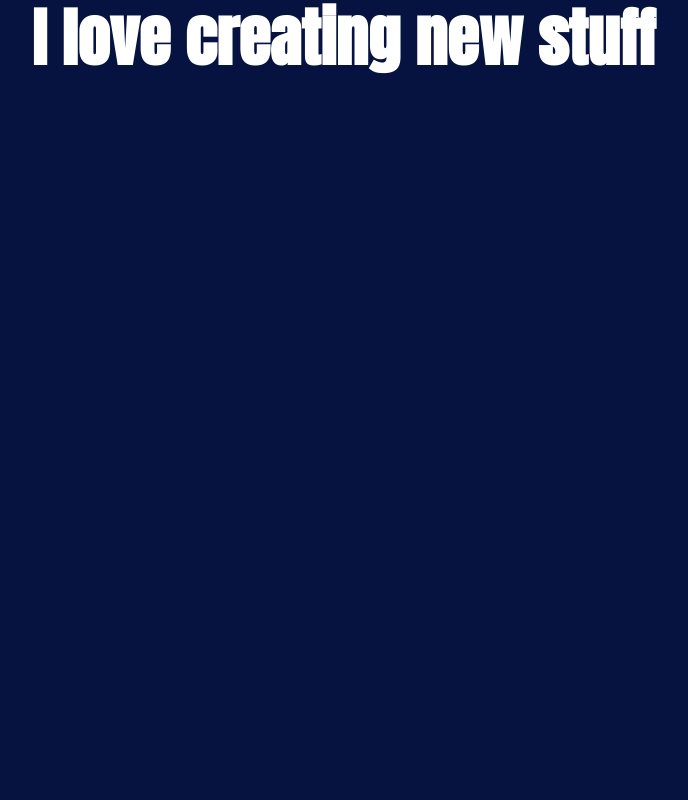
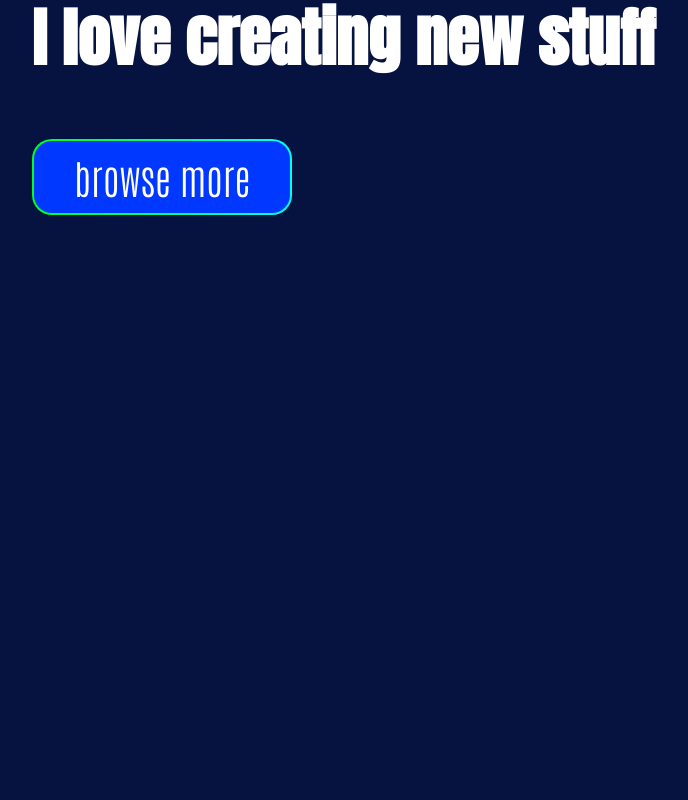
Before and after one commit to mgavillo/mgavillo.github.io, a React app: page / in a window 1280 px wide. Shown: the part 1940-2740 px from the top of the page, without its empty margins (88-776 px from the left). Built offline with nearby package versions, Linux system fonts and the light colour scheme.

Commit message:
created action button component

```diff
--- /dev/null
+++ b/src/Components/ActionButton.tsx
@@ -0,0 +1,13 @@
+import React from "react";
+import "./Components.scss";
+
+interface ActionButtonProps {
+  text: string;
+}
+export const ActionButton: React.FC<ActionButtonProps> = ({text}) => {
+  return (
+    <div id="action-wrapper" className="button">
+      <p>{text}</p>
+    </div>
+  );
+};
--- /dev/null
+++ b/src/Components/Components.scss
@@ -0,0 +1,28 @@
+.button {
+    padding: 10px 40px;
+    font-size: 40px;
+    display: inline-flex;
+    p {
+        margin: 0;
+        padding: 0;
+    }
+}
+
+#action-wrapper {
+    border-radius: 20px;
+    background-color: var(--blue);
+    background-clip: padding-box; /* !importanté */
+    border: solid 2px transparent; /* !importanté */
+    position: relative;
+    margin: auto;
+}
+
+#action-wrapper::before{
+    content: "";
+    position: absolute;
+    top: 0; right: 0; bottom: 0; left: 0;
+    margin: -2px;
+    z-index: -1;
+    border-radius: inherit; /* !importanté */
+    background: linear-gradient(to left, var(--neonBlue), var(--neonGreen));
+}
--- a/src/Home/03/GalleryPreview.scss
+++ b/src/Home/03/GalleryPreview.scss
@@ -0,0 +1,4 @@
+#galleryPreview-container{
+    width: 100vw;
+    overflow: hidden;
+}
--- a/src/Home/03/GalleryPreview.tsx
+++ b/src/Home/03/GalleryPreview.tsx
@@ -1,13 +1,15 @@
 import React, { FunctionComponent }  from 'react';
+import { ActionButton } from '../../Components/ActionButton';
 import "./GalleryPreview.scss"
 
 export const GalleryPreview:FunctionComponent = () => {
     return(
         <div id="galleryPreview-wrapper" className='home-wrapper'>
             <h2>I love creating new stuff</h2>
-            <div>
+            <div id="galleryPreview-container">
 
             </div>
+            <ActionButton text="browse more"/>
         </div>
     )
 }
--- a/src/Home/06/Contact.tsx
+++ b/src/Home/06/Contact.tsx
@@ -1,10 +1,11 @@
 import React, { FunctionComponent }  from 'react';
+import { ActionButton } from '../../Components/ActionButton';
 import "./Contact.scss";
 
 export const Contact:FunctionComponent = () => {
     return(
         <div id="contact-wrapper" className='home-wrapper'>
-           <button>CONTACT</button>
+           <ActionButton text="contact"/>
         </div>
     )
 }
```
